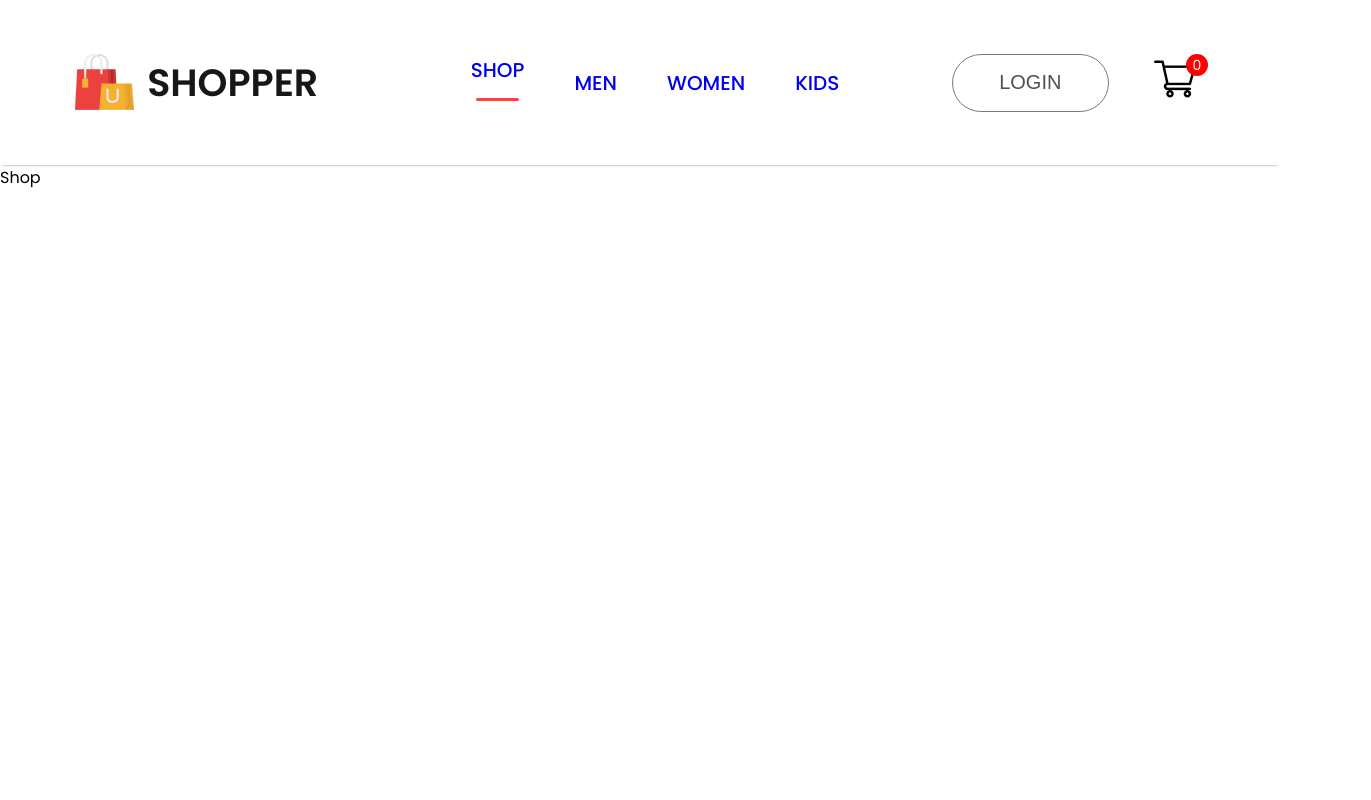
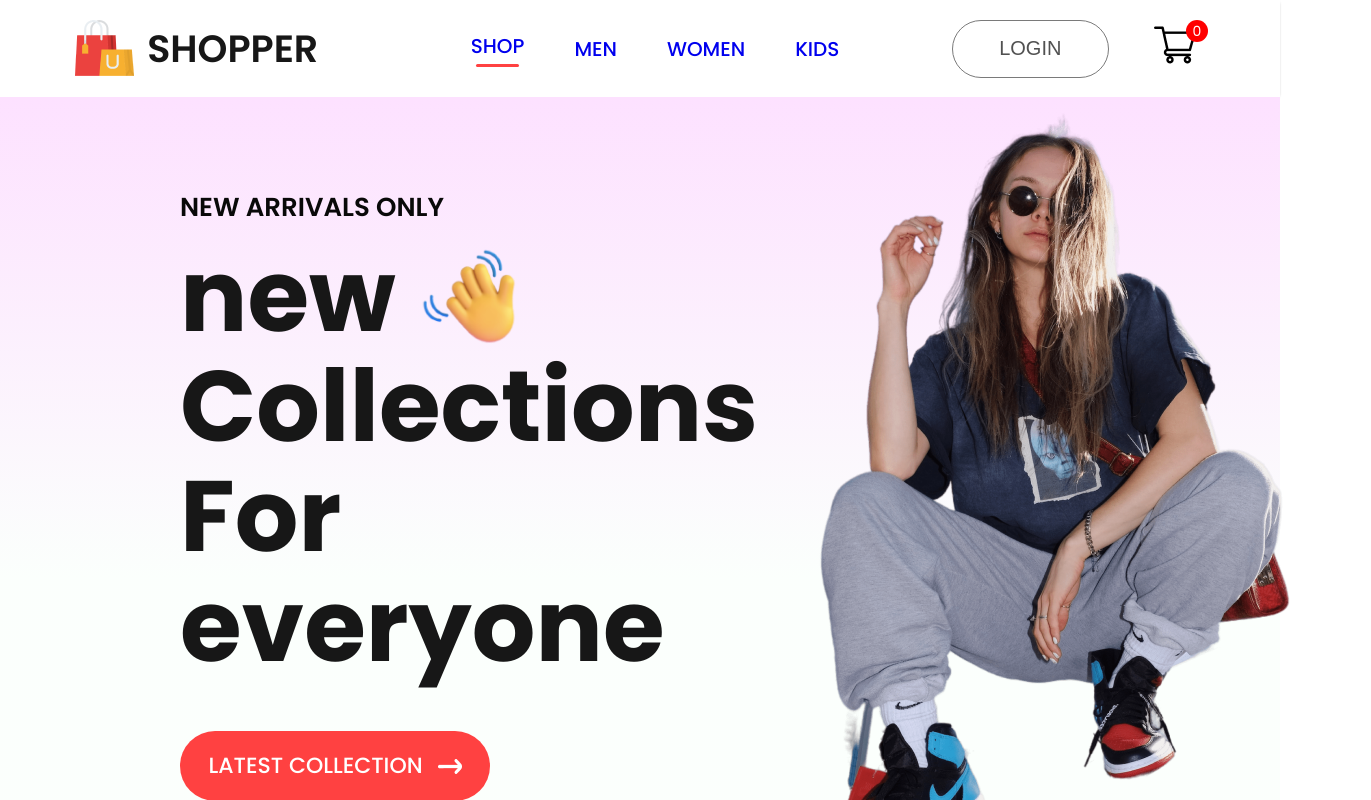
Before and after one commit to prakharsharma13/React-Ecommerce, a React (Vite) app: page / in a window 1280 px wide. Shown: the top 800 px of the page, 1371 px wide, since content can reach past the window. Built offline with nearby package versions, Linux system fonts and the light colour scheme.

Commit message:
Hero page completed

```diff
--- /dev/null
+++ b/src/components/Hero/Hero.css
@@ -0,0 +1,60 @@
+.hero {
+  height: 100vh;
+  background: linear-gradient(180deg, #fde1ff, #e1ffea22 60%);
+  display: flex;
+}
+
+.hero-left {
+  flex: 1;
+  display: flex;
+  flex-direction: column;
+  justify-content: center;
+  gap: 20px;
+  padding-left: 180px;
+  line-height: 1.1;
+}
+
+.hero-left h2 {
+  color: #090909;
+  font-size: 26px;
+  font-weight: 600;
+}
+
+.hero-left p {
+  color: #171717;
+  font-size: 100px;
+  font-weight: 700;
+}
+
+.hero-hand-icon {
+  display: flex;
+  align-items: center;
+  gap: 20px;
+}
+
+.hero-hand-icon img {
+  width: 105px;
+}
+
+.hero-latest-btn {
+  display: flex;
+  justify-content: center;
+  align-items: center;
+  gap: 15px;
+  width: 310px;
+  height: 70px;
+  border-radius: 75px;
+  margin-top: 30px;
+  background: #ff4141;
+  color: white;
+  font-size: 22px;
+  font-weight: 500;
+  cursor: pointer;
+}
+
+.hero-right {
+  flex: 1;
+  display: flex;
+  align-items: center;
+  justify-content: center;
+}
--- /dev/null
+++ b/src/components/Hero/Hero.jsx
@@ -0,0 +1,32 @@
+import React from "react";
+import "./Hero.css";
+import hand_icon from "../../assets/hand_icon.png";
+import arrow_icon from "../../assets/arrow.png";
+import hero_image from "../../assets/hero_image.png";
+
+const Hero = () => {
+  return (
+    <div className="hero">
+      <div className="hero-left">
+        <h2>NEW ARRIVALS ONLY</h2>
+        <div>
+          <div className="hero-hand-icon">
+            <p>new</p>
+            <img src={hand_icon} alt="" />
+          </div>
+          <p>Collections</p>
+          <p>For everyone</p>
+        </div>
+        <div className="hero-latest-btn">
+          <div>LATEST COLLECTION</div>
+          <img src={arrow_icon} alt="" />
+        </div>
+      </div>
+      <div className="hero-right">
+        <img src={hero_image} alt="" />
+      </div>
+    </div>
+  );
+};
+
+export default Hero;
--- a/src/index.css
+++ b/src/index.css
@@ -1,3 +1,6 @@
+* {
+  margin: 0;
+}
 body {
   margin: 0;
   font-family: "poppins";
--- a/src/pages/Shop.jsx
+++ b/src/pages/Shop.jsx
@@ -1,7 +1,12 @@
 import React from "react";
+import Hero from "../components/Hero/Hero";
 
 const Shop = () => {
-  return <div>Shop</div>;
+  return (
+    <div>
+      <Hero />
+    </div>
+  );
 };
 
 export default Shop;
```
